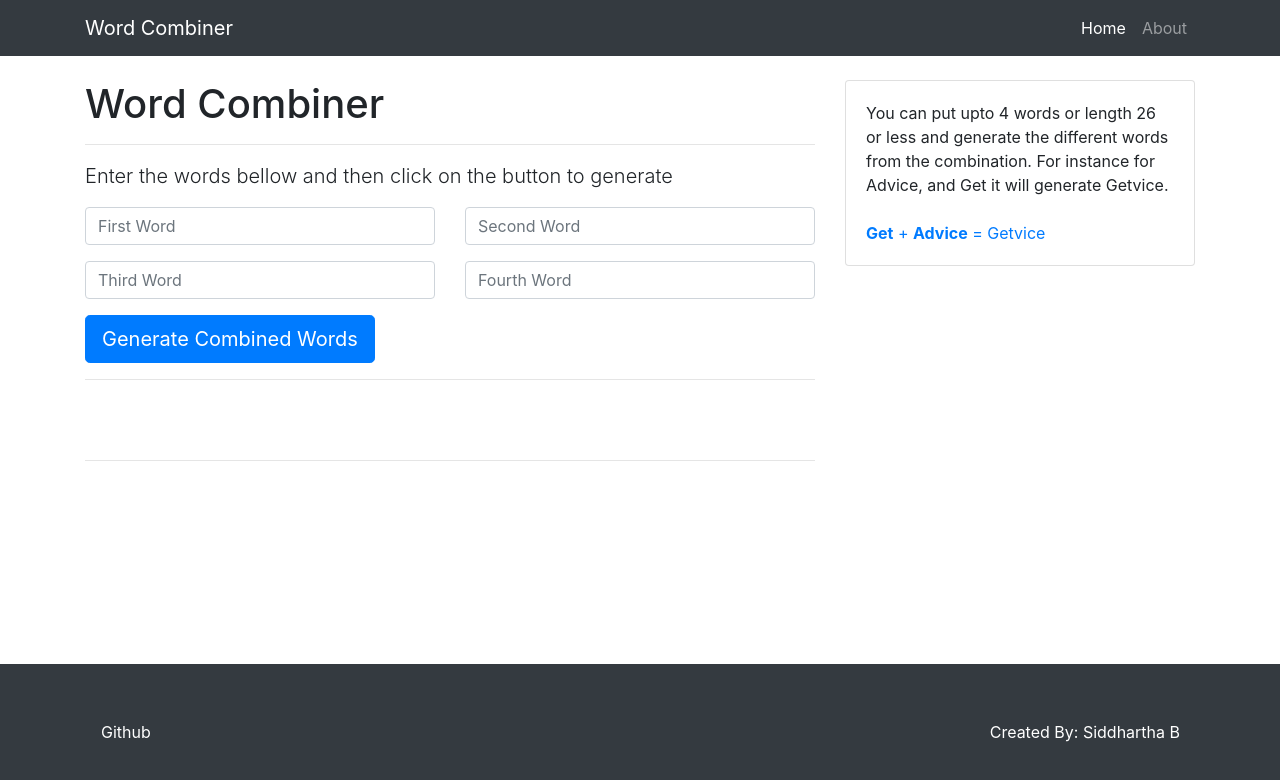
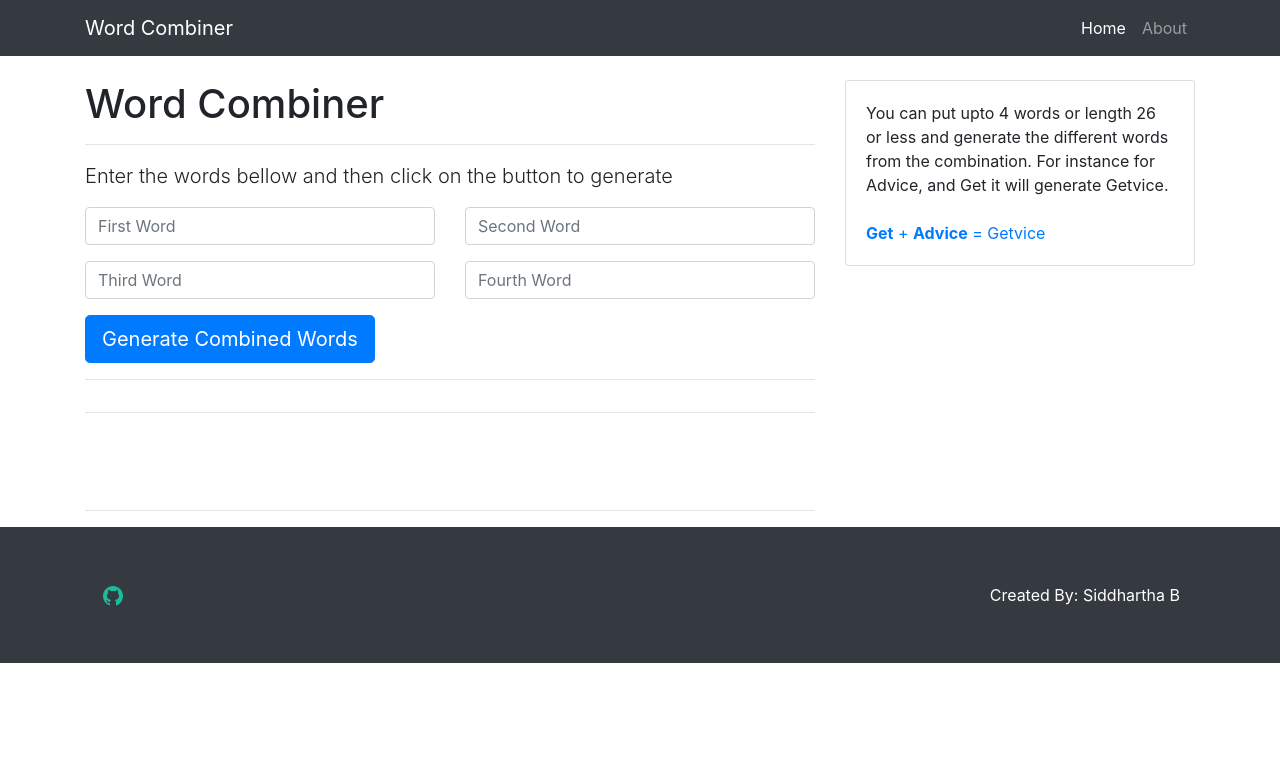
Before and after one commit to siddharthagit/angular-word-merger, an Angular app: page / in a window 1280 px wide. Shown: the top 780 px of the page. Built offline with nearby package versions, Linux system fonts and the light colour scheme.

Commit message:
fix overflow issue

```diff
--- a/src/app/app.component.html
+++ b/src/app/app.component.html
@@ -1,6 +1,6 @@
 <!DOCTYPE html>
 <!-- Navigation -->
-<nav class="navbar navbar-expand-lg navbar-dark bg-dark" >
+<nav class="navbar navbar-expand-lg navbar-dark bg-dark">
     <div class="container">
         <a class="navbar-brand" href="#">Word Combiner</a>
         <button class="navbar-toggler" type="button" data-toggle="collapse" data-target="#navbarResponsive"
@@ -24,14 +24,14 @@
 
 <router-outlet></router-outlet>
 
-
-<div class="navbar fixed-bottom navbar-expand-lg navbar-expand-lg navbar-dark bg-dark">
+<div class="navbar  navbar-expand-lg navbar-expand-lg navbar-dark bg-dark">
     <div class="container">
-            <ul class="nav justify-content-center">
-                    <li class="nav-item">
-                      <a class="nav-link text-white" href="#">Github</a>
-                    </li>
-                  </ul>
+        <ul class="nav justify-content-center">
+            <li class="nav-item">
+                <a class="nav-link text-white" href="https://github.com/siddharthagit/angular-word-merger" target="_blank"><img
+                        src="assets/img/github24.png"></a>
+            </li>
+        </ul>
         <footer class="py-5 bg-dark">
             <div class="container">
                 <p class="m-0 text-center text-white"> Created By: Siddhartha B</p>
--- a/src/app/word-merger.component.html
+++ b/src/app/word-merger.component.html
@@ -40,19 +40,22 @@
                 <h2>Generated Words by combining above words</h2>
             </div>
             <hr>
-            <!-- Comments Form -->
+            <!-- Generated Words -->
             <div class="row">
                 <div class="col-md-3" *ngFor="let word of listOfGeneratedWords; let i = index">
-                    {{word}} </div>
+                    {{word}}
+                </div>
             </div>
+            <hr>
             <div class="row mt-5">
+                <hr>
             </div>
             <hr>
         </div>
 
         <!-- Sidebar Widgets Column -->
         <div class="col-md-4">
-            <!-- Categories Widget -->
+            <!-- Side Widget 1-->
             <div class="card my-4">
                 <div class="card-body">
                     You can put upto 4 words or length 26 or less and generate the different
@@ -69,7 +72,7 @@
                     </div>
                 </div>
             </div>
-            <!-- Side Widget
+            <!-- Side Widget 2
             <div class="card my-4" style="height:200px;">
                 <div class="card-body">
                 </div>
```
